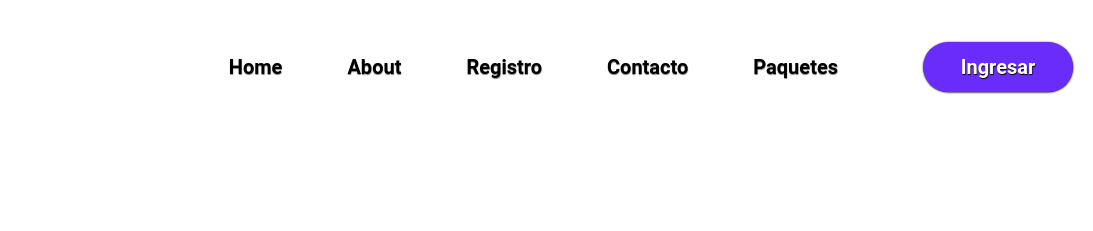
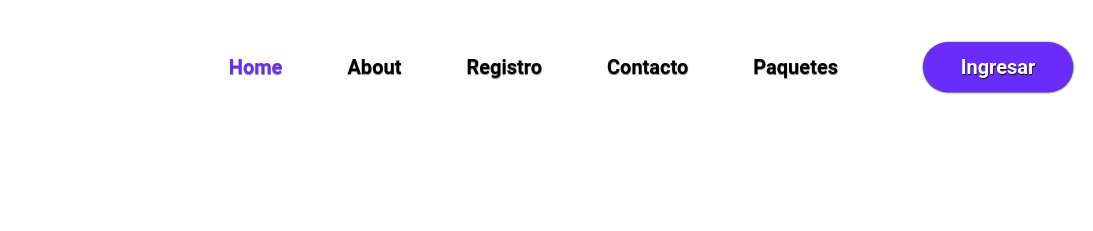
Before and after one commit to agus-lumer/coder-github, a plain HTML site: page index.html in a window 1280 px wide. In both pictures the pointer is over the link "Home". Shown: the top 231 px of the page, 187-1280 px from the left. Drawn offline with Linux system fonts and the light colour scheme.

```diff
--- a/css/estilos.css
+++ b/css/estilos.css
@@ -33,6 +33,9 @@
 
 }
 
+.nav-flex a:hover{
+    color: rgb(106, 44, 250);
+}
 
 .nav-flex .navflex-item {
     display: inline-block;
```
